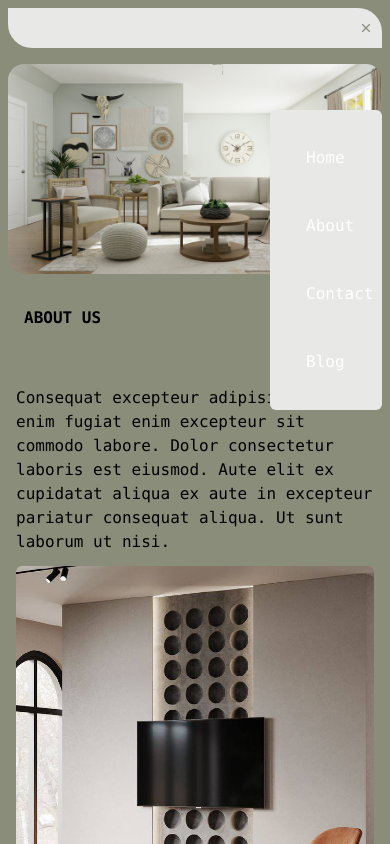
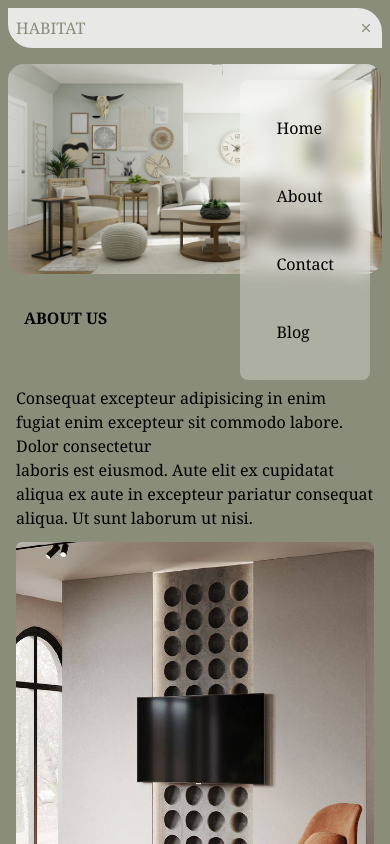
Before and after one commit to rawandbakr/habitat, a React (Create React App) app in the folder frontend/: page / in a window 390 px wide. Both pictures are taken after a click on the icon 366 px from the left and 28 px from the top of the page. Shown: the top 844 px of the page. Built offline with nearby package versions, Linux system fonts and the light colour scheme; no server answers.

Commit message:
modified:   frontend/src/components/NavItem.js 	modified:   frontend/src/components/Navigation.js 	modified:   frontend/src/index.css 	modified:   frontend/src/pages/BlogPost.js

```diff
--- a/frontend/src/components/NavItem.js
+++ b/frontend/src/components/NavItem.js
@@ -3,8 +3,8 @@ import { Link } from "react-router-dom";
 
 export default function NavItem(props) {
   return (
-    <button className="p-2 m-2 hover:shadow-2xl hover:border-r-2 hover:rounded-xl hover:text-accent">
-        <Link to={props.to}>{props.name}</Link>
+    <button className="p-2 m-2">
+      <Link to={props.to}>{props.name}</Link>
     </button>
   );
 }
--- a/frontend/src/components/Navigation.js
+++ b/frontend/src/components/Navigation.js
@@ -9,7 +9,6 @@ export default function Navigation(userDetails) {
   const [toggle, setToggle] = useState(false);
   const navitems = [
     {
-
       id: "/",
       title: "Home",
     },
@@ -22,7 +21,6 @@ export default function Navigation(userDetails) {
       title: "Contact",
     },
     {
-
       id: "/blog",
       title: "Blog",
     },
@@ -97,36 +95,33 @@ export default function Navigation(userDetails) {
         </a>
       </div>
       {/* navigation bar on small screen*/}
-      <div className="h-10 w-11/12 flex flex-auto justify-end items-center p-2 md:hidden">
+      <div className="h-10 w-11/12 flex flex-auto justify-between items-center p-2 md:hidden">
+        <Link to="/">HABITAT</Link>
         {toggle ? (
-          <RiCloseLine
-           onClick={() => setToggle(false)} />
+          <RiCloseLine onClick={() => setToggle(false)} />
         ) : (
-          <RiMenu3Fill
-          onClick={() => setToggle(true)} />
+          <RiMenu3Fill onClick={() => setToggle(true)} />
         )}
-        {toggle?<div
-          className="absolute top-[110px] right-2 h-auto w-28 p-5 flex z-10 rounded-md  text-white bg-primary">
+        {toggle ? (
+          <div className=" absolute justify-center top-[80px] right-5 w-fit  h-max p-5 flex z-10 bg-white backdrop-blur bg-opacity-30 rounded-lg">
             {/* navigation menu */}
             <ul className="flex flex-col space-y-3">
-            {navitems.map((navit)=>{
+              {navitems.map((navit) => {
                 return (
-                <li key={navit.title}>
-                  <NavItem
-                    to={navit.id}
-                    name={navit.title}
-                  />
+                  <li
+                    key={navit.title}
+                    onClick={() => setToggle(false)}
+                    className="hover:bg-black rounded-lg hover:bg-opacity-20 w-fit text-center text-black">
+                    <NavItem to={navit.id} name={navit.title} />
                   </li>
                 );
-
               })}
             </ul>
           </div>
-        :
-        <></>}
-
+        ) : (
+          <></>
+        )}
       </div>
-
     </div>
   );
 }
--- a/frontend/src/index.css
+++ b/frontend/src/index.css
@@ -3,7 +3,7 @@
 @tailwind utilities;
 
 body{
-    @apply bg-secondary font-mono
+    @apply bg-secondary font-serif
 }
 
 /* font-family: 'EB Garamond', serif;
--- a/frontend/src/pages/BlogPost.js
+++ b/frontend/src/pages/BlogPost.js
@@ -1,4 +1,4 @@
-import {useEffect, useState} from 'react'
+import {useEffect, useLayoutEffect, useState} from 'react'
 import {useParams} from 'react-router-dom'
 import { useSelector,useDispatch } from 'react-redux';
 import {getpost} from '../actions/posts'
@@ -10,7 +10,7 @@ export default function BlogPost() {
   var post=('')
   const [loading , setLoading]=useState(true)
   const dispatch = useDispatch();
-  useEffect(() => {
+  useLayoutEffect(() => {
     dispatch(getpost(id));
     setLoading(false)
   },[dispatch]);
```
Lines whose indentation alone changed are shown as unchanged.
